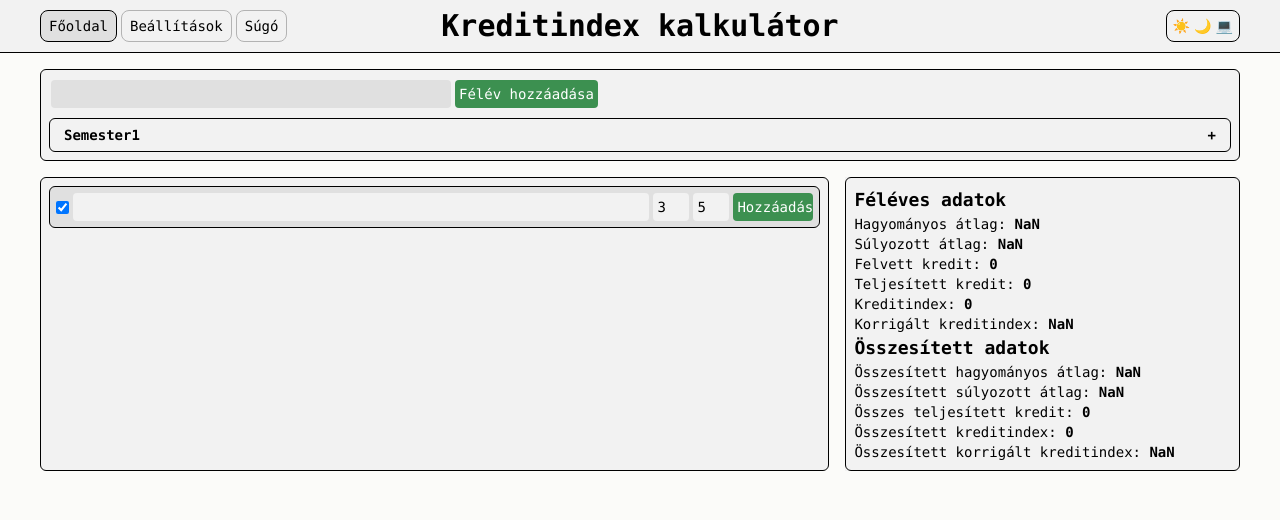
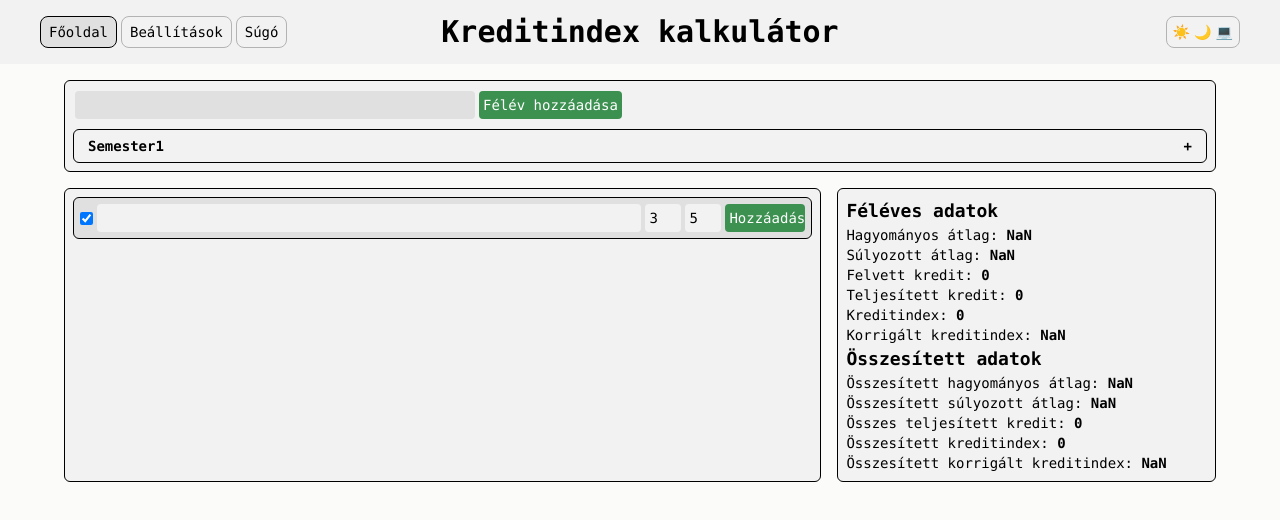
Before and after one commit to janosnagygyorgy/kredit-v2, a React (Vite) app: page /home in a window 1280 px wide. Shown: the top 520 px of the page. Built offline with nearby package versions, Linux system fonts and the light colour scheme.

Commit message:
Minor fixes
Fix#56, fix #57, fix #58, fix #59, fix #60, fix #61, fix #62

```diff
--- a/src/App.tsx
+++ b/src/App.tsx
@@ -66,21 +66,22 @@ function App() {
 
   return (
     <div>
-      <div className="px-5 md:px-10 py-2 bg-shadow border-b-1">
+      <div className="px-5 md:px-10 py-2 bg-shadow">
         <h1 className="md:hidden">Kreditindex kalkulátor</h1>
-        <div className="grid grid-cols-2 md:grid-cols-3">
-          <div className="flex items-center">
+        <div className="grid grid-cols-2 md:grid-cols-3 items-center">
+          <div className="flex my-2 justify-start">
             <Navbar />
           </div>
           <h1 className="hidden md:block text-center">
             Kreditindex kalkulátor
           </h1>
-          <div className="flex justify-end items-center">
+          <div className="flex justify-end">
             <ThemeSelector setTheme={setTheme} />
           </div>
         </div>
       </div>
-      <div className="px-5 md:px-10 py-4 bg-background">
+      <div className="flex flex-col items-center w-full px-5 md:px-10 py-4 bg-background">
+        <div className="w-full max-w-6xl">
           <Routes>
             <Route
               path="/Home"
@@ -109,6 +110,7 @@ function App() {
             <Route path="*" element={<Navigate replace to="/home" />} />
           </Routes>
         </div>
+      </div>
       <Analytics />
     </div>
   );
--- a/src/components/ThemeSelector.tsx
+++ b/src/components/ThemeSelector.tsx
@@ -4,7 +4,7 @@ interface ThemeSelectorProps {
 
 function ThemeSelector({ setTheme }: ThemeSelectorProps) {
   return (
-    <div className="flex items-center h-8 p-1.5 border-1 border-solid rounded-lg">
+    <div className="flex items-center h-8 p-1.5 border-1 border-solid border-link-highlight rounded-lg">
       <div className="cursor-pointer" onClick={() => setTheme("light")}>
         ☀️
       </div>
--- a/src/pages/home/Home.tsx
+++ b/src/pages/home/Home.tsx
@@ -149,8 +149,8 @@ function Home({
   //#endregion Subjects
 
   return (
-    <div className="flex flex-col items-center">
-      <div className="flex w-full mb-4 max-w-7xl">
+    <>
+      <div className="flex w-full mb-4">
         <SemesterList
           options={data.map((s) => s)}
           selectedSemester={selectedSemester}
@@ -172,7 +172,7 @@ function Home({
         />
         <StatisticsDisplay calculatorService={calculatorService} />
       </div>
-    </div>
+    </>
   );
 }
 
--- a/src/pages/home/components/StatisticsDisplay.tsx
+++ b/src/pages/home/components/StatisticsDisplay.tsx
@@ -6,8 +6,8 @@ interface StatisticsDisplayProps {
 
 function StatisticsDisplay({ calculatorService }: StatisticsDisplayProps) {
   return (
-    <div className="flex w-full lg:w-1/3 bg-shadow">
-      <div className="w-full border-1 border-solid rounded-md p-2">
+    <div className="flex w-full lg:w-1/3 bg-shadow border-1 border-solid rounded-md">
+      <div className="w-full p-2">
         <h2>Féléves adatok</h2>
         {calculatorService.config["semesterStatistics"].map((item) => {
           return (
--- a/src/pages/home/components/SubjectList/SubjectList.tsx
+++ b/src/pages/home/components/SubjectList/SubjectList.tsx
@@ -23,7 +23,7 @@ function SubjectList({
     <div className="w-full lg:w-2/3 mb-4 lg:mb-0 mr-0 lg:mr-4 p-2 bg-shadow border-1 border-solid rounded-md">
       <SubjectListInput onAddSubject={onAddSubject} />
       {subjects.length > 0 && (
-        <div className="px-2 py-0 border-solid border-1 rounded-md">
+        <div className="px-2 py-0 rounded-md">
           <DragDropList
             onMoveItem={onMoveSubject}
             items={subjects.map(
```
Lines whose indentation alone changed are shown as unchanged.
